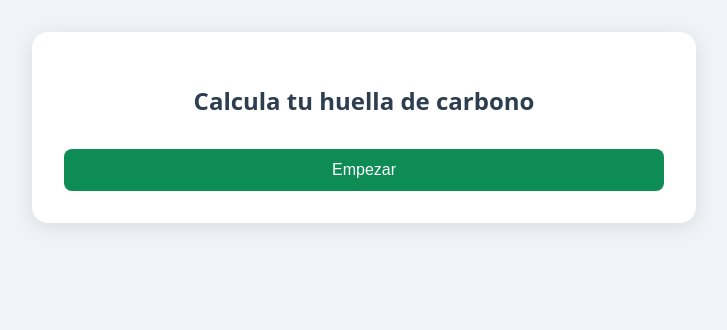
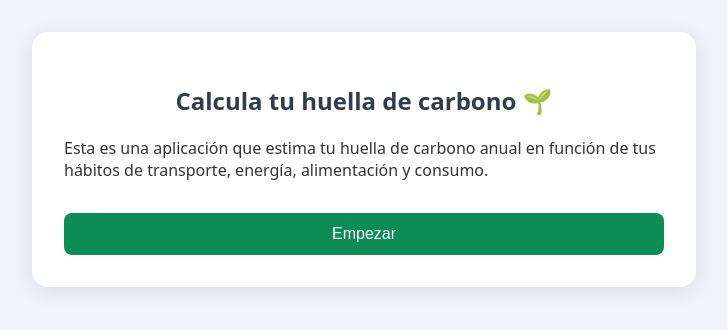
Before and after one commit to Lauramgr22/carbon-calculator, a plain HTML site: page index.html in a window 1280 px wide. Shown: the whole page, without its empty margins (276-1003 px from the left). Drawn offline with nearby package versions, Linux system fonts and the light colour scheme.

Commit message:
feat: add readme y texto index

```diff
--- a/index.html
+++ b/index.html
@@ -13,7 +13,8 @@
   <main id="app">
     <!-- Pantalla de inicio -->
     <section id="inicio">
-      <h1>Calcula tu huella de carbono</h1>
+      <h1> Calcula tu huella de carbono 🌱</h1>
+      <p>Esta es una aplicación que estima tu huella de carbono anual en función de tus hábitos de transporte, energía, alimentación y consumo.</p>
       <button onclick="mostrarFormulario()">Empezar</button>
     </section>
 
```
Also changed, not shown: 1 other file.
